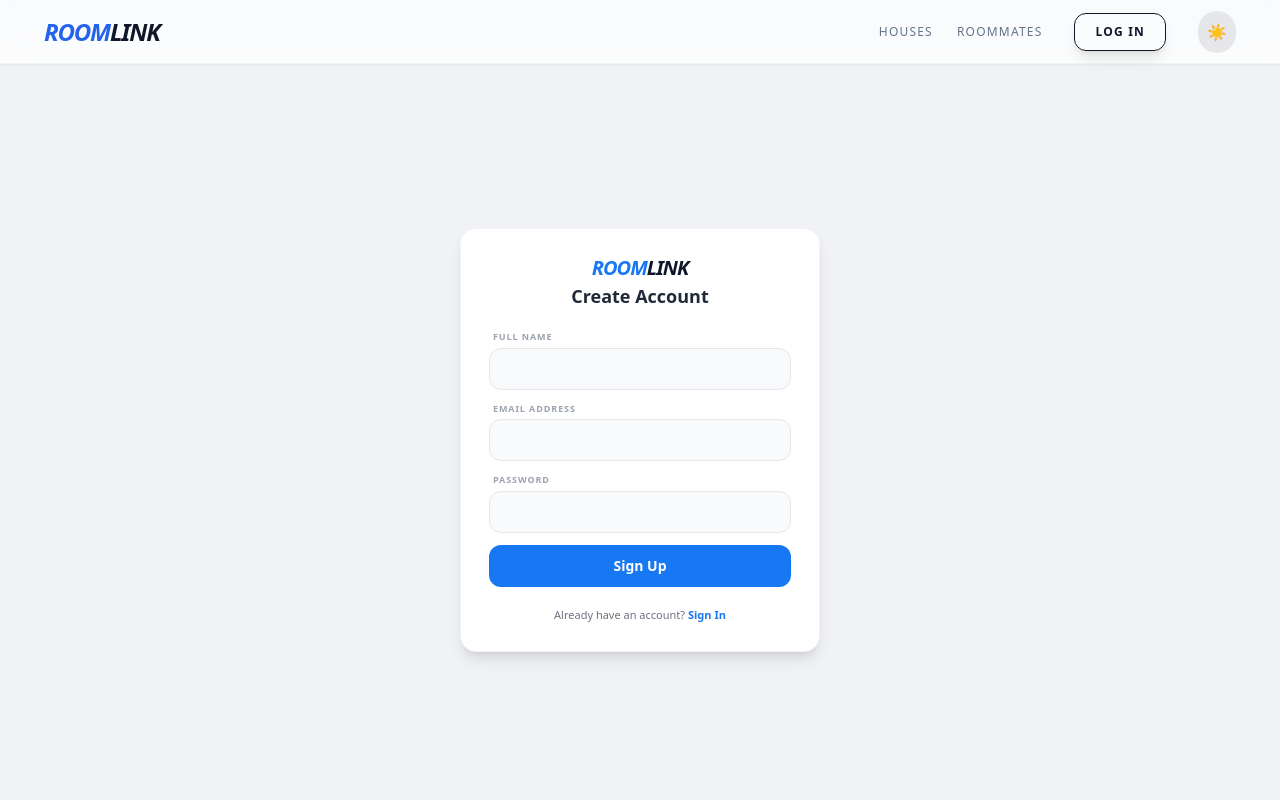
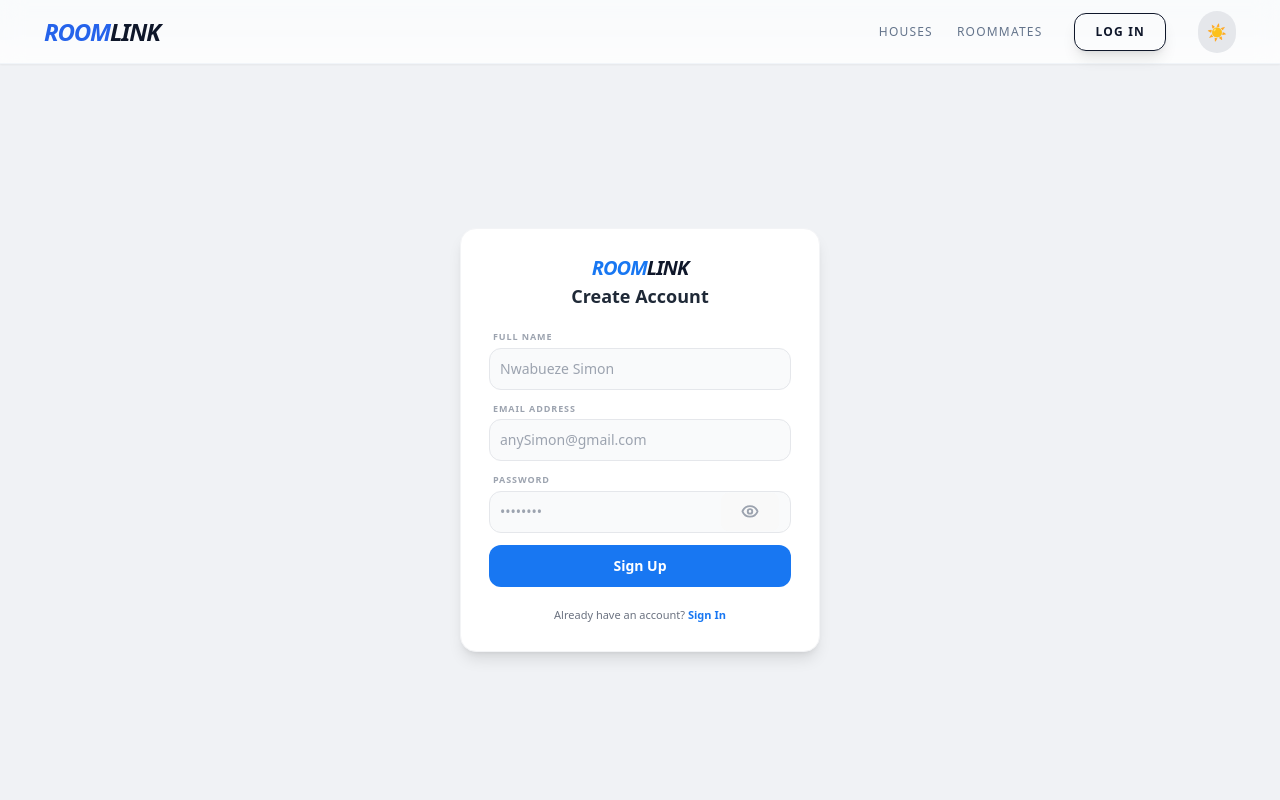
Before and after one commit to simon9-cell/Roomlink, a React (Vite) app: page /signup in a window 1280 px wide. Shown: the top 800 px of the page. Built offline with nearby package versions, Linux system fonts and the light colour scheme; no server answers.

Commit message:
eye updated and placeholder

```diff
--- a/src/pages/SignUp.jsx
+++ b/src/pages/SignUp.jsx
@@ -1,10 +1,12 @@
 import { useState, useEffect } from "react";
 import { Link, useNavigate } from "react-router-dom";
 import { useAuth } from "../context/AuthContext";
+import { Eye, EyeOff } from "lucide-react";
 
 const SignUp = () => {
   const [email, setEmail] = useState("");
   const [password, setPassword] = useState("");
+  const [showPassword, setShowPassword] = useState(false);
   const [name, setName] = useState("");
   const [loading, setLoading] = useState(false);
   const [error, setError] = useState("");
@@ -103,6 +105,7 @@ const SignUp = () => {
                     type="text"
                     value={name}
                     onChange={(e) => setName(e.target.value)}
+                    placeholder="Nwabueze Simon"
                     disabled={loading}
                     required
                     className="w-full text-slate-700 p-2.5 rounded-xl bg-gray-50 border border-gray-200 text-sm disabled:opacity-60"
@@ -119,23 +122,38 @@ const SignUp = () => {
                     onChange={(e) => setEmail(e.target.value)}
                     disabled={loading}
                     required
+                    placeholder="anySimon@gmail.com"
                     className="w-full text-slate-700 p-2.5 rounded-xl bg-gray-50 border border-gray-200 text-sm disabled:opacity-60"
                   />
                 </div>
 
-                <div>
-                  <label className="block text-[9px] font-black text-gray-400 uppercase tracking-widest mb-1 ml-1">
-                    Password
-                  </label>
+               <div>
+                <label className="block text-[9px] font-black text-gray-400 uppercase tracking-widest mb-1 ml-1">Password</label>
+                {/* 3. Wrap in relative container */}
+                <div className="relative">
                   <input
-                    type="password"
+                    type={showPassword ? "text" : "password"}
                     value={password}
                     onChange={(e) => setPassword(e.target.value)}
                     disabled={loading}
+                    placeholder="••••••••"
                     required
-                    className="w-full text-slate-700 p-2.5 rounded-xl bg-gray-50 border border-gray-200 text-sm disabled:opacity-60"
+                    className="w-full text-slate-700 p-2.5 rounded-xl bg-gray-50 border border-gray-200 text-sm focus:outline-none focus:ring-1 focus:ring-blue-500"
                   />
+                  {/* 4. The Toggle Button */}
+                  <button
+                    type="button"
+                    onClick={() => setShowPassword(!showPassword)}
+                    className="absolute right-3 top-1/2 -translate-y-1/2 text-gray-400 hover:text-[#1877F2] transition-colors"
+                  >
+                    {showPassword ? (
+                      <EyeOff size={18} strokeWidth={2.5} />
+                    ) : (
+                      <Eye size={18} strokeWidth={2.5} />
+                    )}
+                  </button>
                 </div>
+              </div>
 
                 {/* -------- BUTTON WITH SPINNER -------- */}
                 <button
```
